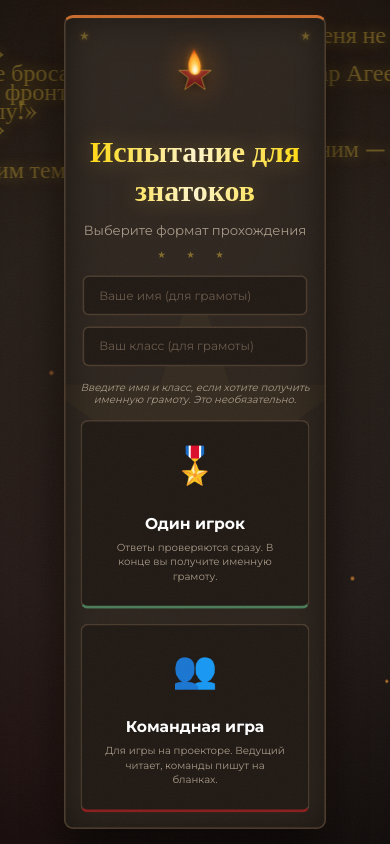
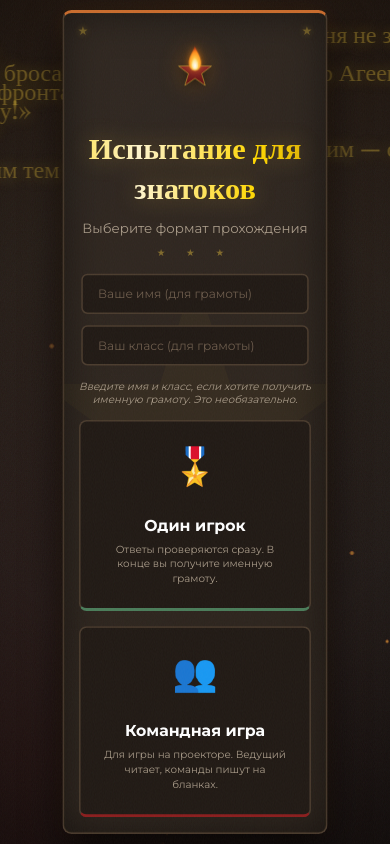
Before and after one commit to annyp4st/tula-quiz-wow, a plain HTML site: page index.html in a window 390 px wide. Drawn offline with nearby package versions, Linux system fonts and the light colour scheme; a web font is replaced by a local one.

Commit message:
Update index.html

```diff
--- a/index.html
+++ b/index.html
@@ -2,7 +2,7 @@
 <html lang="ru">
 <head>
     <meta charset="UTF-8">
-    <meta name="viewport" content="width=device-width, initial-scale=1.0">
+    <meta name="viewport" content="width=device-width, initial-scale=1.0, maximum-scale=1.0, user-scalable=no">
     <title>Квиз Великая Отечественная Война | Оборона Тулы</title>
     <link href="https://fonts.googleapis.com/css2?family=Playfair+Display:ital,wght@0,600;0,800;1,600&family=Montserrat:wght@400;600;700&display=swap" rel="stylesheet">
     <script src="https://cdnjs.cloudflare.com/ajax/libs/html2canvas/1.4.1/html2canvas.min.js"></script>
@@ -692,23 +692,33 @@
     // Масштабирование карточки под размер окна — прокрутка не нужна
     function fitToWindow() {
         wrapper.style.transform = 'none';
+        // visualViewport — реальная видимая область (без навбара браузера/клавиатуры)
+        const vv = window.visualViewport;
+        const viewH = vv ? vv.height : window.innerHeight;
+        const viewW = vv ? vv.width : window.innerWidth;
+        const offTop = vv ? vv.offsetTop : 0;
+        const offLeft = vv ? vv.offsetLeft : 0;
         // offsetTop/offsetLeft — layout-координаты, не зависят от transform и его анимации
         // + резерв под блок фидбека, чтобы при ответе масштаб не менялся
-        const reserve = (currentMode === 'solo' && qScreen.style.display === 'flex' && !isAnswered) ? 180 : 0;
+        const reserve = (currentMode === 'solo' && qScreen.style.display === 'flex' && !isAnswered) ? 210 : 0;
         const h = container.offsetHeight + reserve;
         const w = container.offsetWidth;
         const scale = Math.min(1,
-            (window.innerHeight - 30) / h,
-            (window.innerWidth - 30) / w
+            (viewH - 20) / h,
+            (viewW - 20) / w
         );
         // После scale вокруг центра бокса считаем, где окажется контент, и центрируем его в окне
         const curTop = wrapper.offsetTop + h * (1 - scale) / 2;
         const curLeft = wrapper.offsetLeft + w * (1 - scale) / 2;
-        const wantTop = Math.max(15, (window.innerHeight - scale * h) / 2);
-        const wantLeft = Math.max(15, (window.innerWidth - scale * w) / 2);
+        const wantTop = offTop + Math.max(10, (viewH - scale * h) / 2);
+        const wantLeft = offLeft + Math.max(10, (viewW - scale * w) / 2);
         wrapper.style.transform = `translate(${wantLeft - curLeft}px, ${wantTop - curTop}px) scale(${scale})`;
     }
     window.addEventListener('resize', fitToWindow);
+    if (window.visualViewport) {
+        window.visualViewport.addEventListener('resize', fitToWindow);
+        window.visualViewport.addEventListener('scroll', fitToWindow);
+    }
     window.addEventListener('load', fitToWindow);
     document.fonts.ready.then(fitToWindow);
     fitToWindow();
@@ -940,6 +950,9 @@
                 renderStars(currentIndex);
                 actionBtn.textContent = (currentIndex === QUIZ_DATA.length - 1) ? 'Узнать результат' : 'Следующий вопрос';
                 document.querySelectorAll(`input[name="q_${currentIndex}"]`).forEach(inp => inp.disabled = true);
+                // Мягкая докоррекция масштаба — резерв 210px покрывает почти весь фидбек,
+                // поэтому сдвиг минимальный, а кнопка гарантированно остаётся в кадре
+                fitToWindow();
             }
         } else {
             fadeTransition(() => {
```
